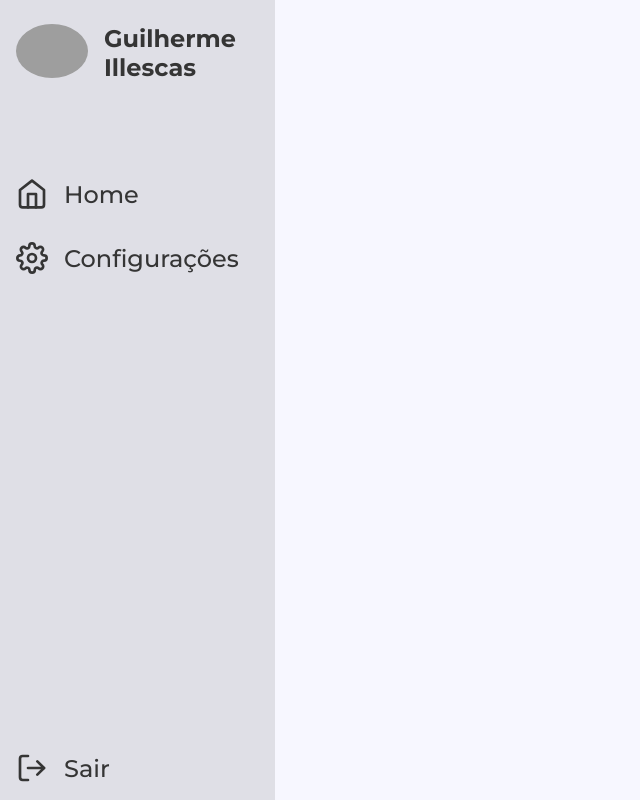
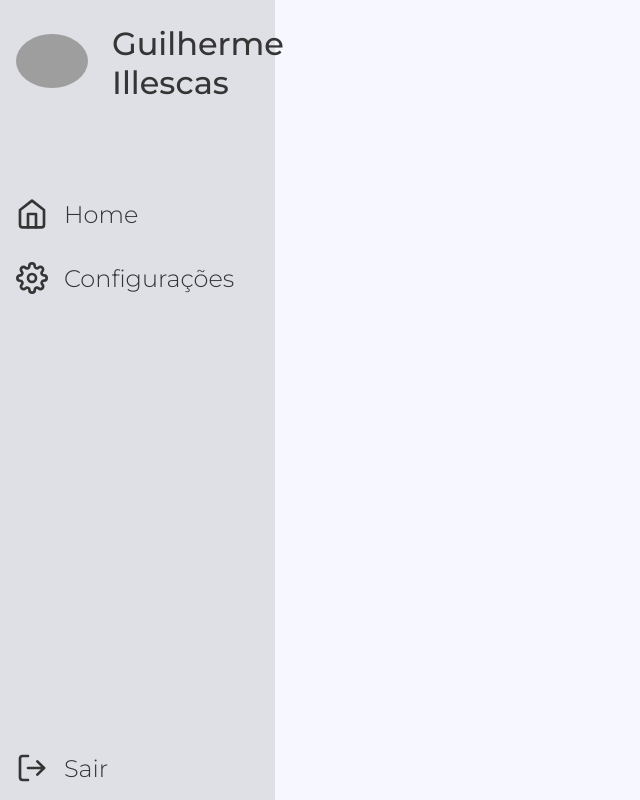
Before and after one commit to Guillescas/Financerr, a Next.js app: page / in a window 1280 px wide. Shown: the whole page, without its empty margins (0-640 px from the left). Built offline with nearby package versions, Linux system fonts and the light colour scheme; grey boxes are pictures that could not be loaded.

Commit message:
Increase global styles

```diff
--- a/src/styles/globals.css
+++ b/src/styles/globals.css
@@ -3,11 +3,12 @@
   margin: 0;
   box-sizing: border-box;
 
-  transition: all 0.2s;
+  transition: background 0.2s;
 }
 
 html {
   background: var(--background);
+  color: var(--text);
 }
 
 :root {
@@ -16,20 +17,28 @@ html {
   --text: #353535;
   --primary: #C2BB9F;
   --secondary: #4f5d75;
+  --green: #83c5be;
+  --green-strong: #006d77;
+  --red: #f87060;
   --other: #bfc0c0;
   --hover: #c9c9c9;
 }
 
 [data-theme='dark'] {
   --background: #353535;
+  --secondary-background: #414141;
   --text: #f7f7ff;
   --primary: #C2BB9F;
   --secondary: #4f5d75;
+  --green: #69a09a;
+  --green-strong: #006d77;
+  --red: #d16a5e;
   --other: #bfc0c0;
+  --hover: #494949;
 }
 
 body, input, textarea, button {
-  font: 400 1rem 'Montserrat', sans-serif;
+  font: 300 1rem 'Montserrat', sans-serif;
   color: var(--text);
 }
 
@@ -63,3 +72,9 @@ button {
 a {
   color: inherit;
 }
+
+h2 {
+  font-weight: 500;
+  font-size: 2rem;
+  margin-left: 8px;
+}
```
